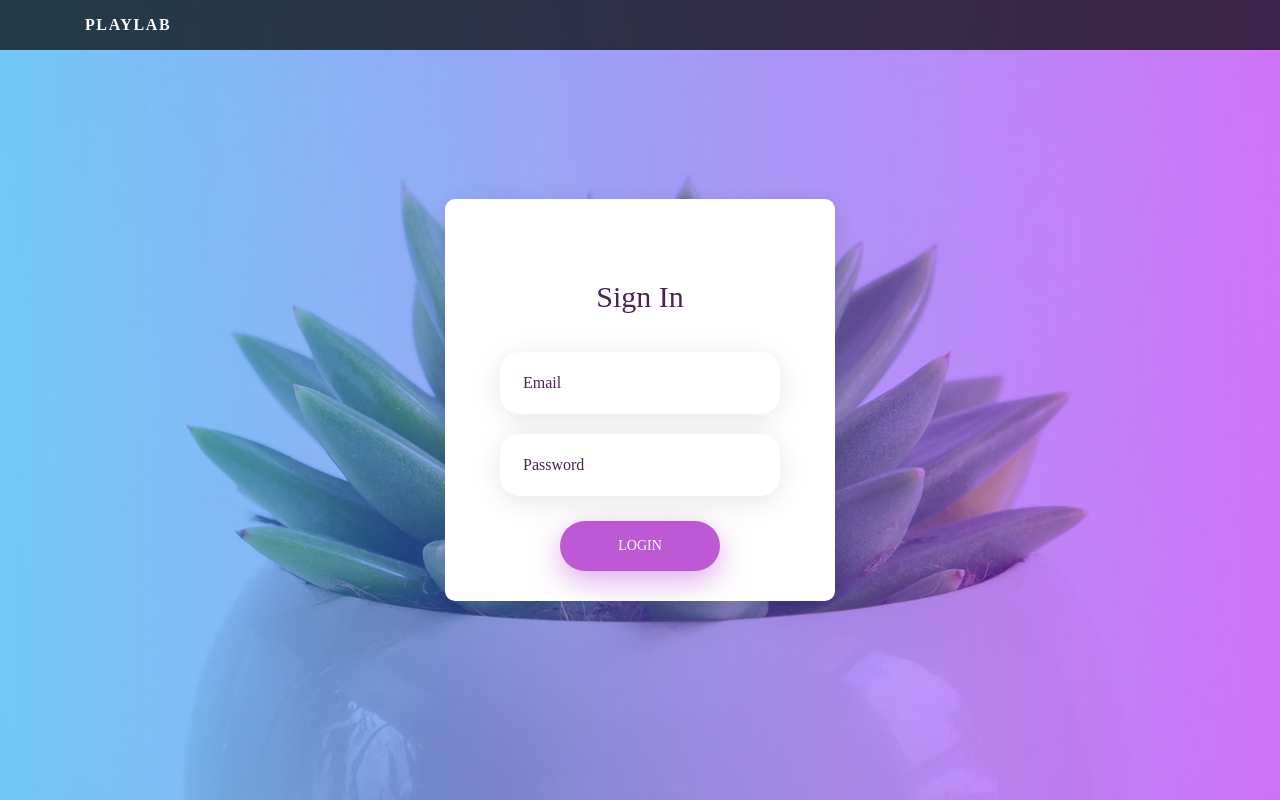
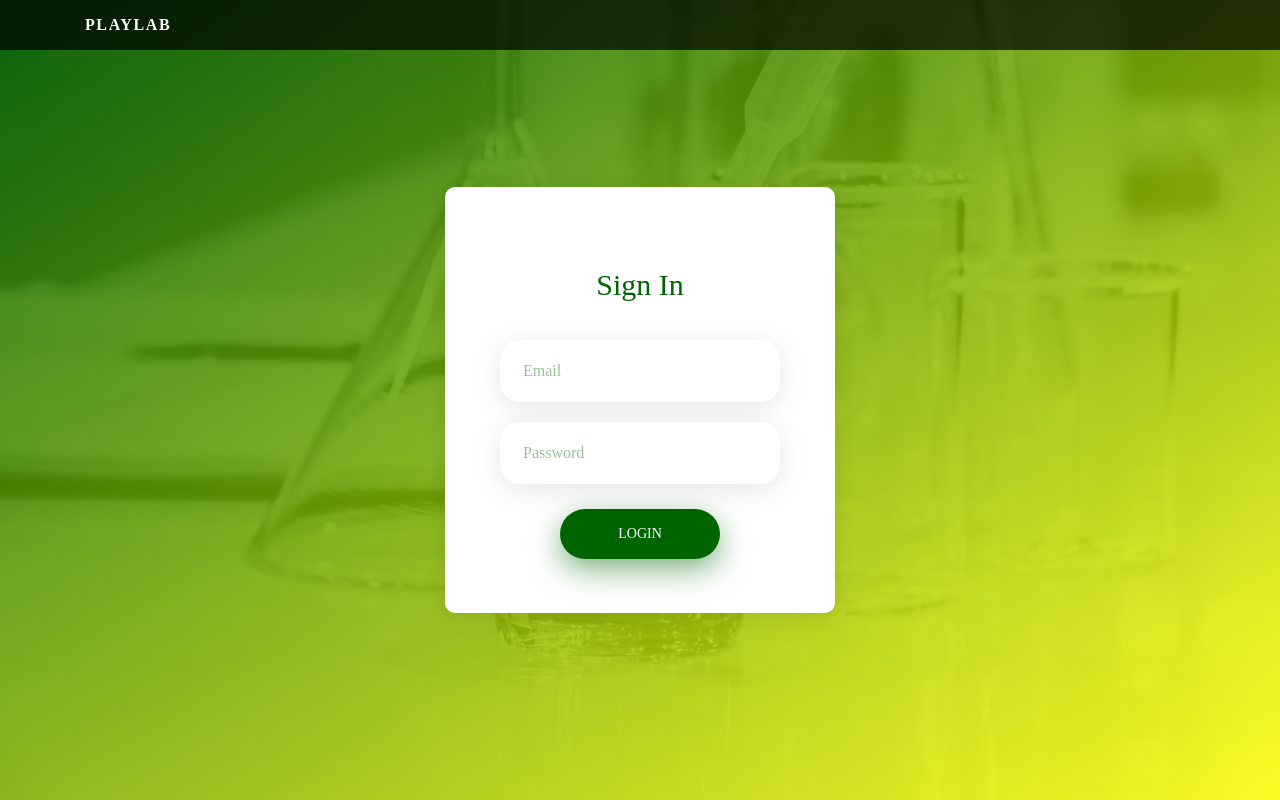
Before and after one commit to JavierAntonYuste/labton, a Flask app: page /login in a window 1280 px wide. Run offline with Flask 2, Linux system fonts and the light colour scheme; parts of the project's set-up code (start-up, migrations or seed data) failed here and were passed over; some libraries are stand-ins or nearby versions; some web fonts are replaced.

Commit message:
Stylized templates and some minor changes in principal script

```diff
--- a/app/static/css/main.css
+++ b/app/static/css/main.css
@@ -175,10 +175,10 @@ iframe {
   top: 0;
   left: 0;
   background: rgba(93,84,240,0.5);
-  background: -webkit-linear-gradient(left, rgba(0,168,255,0.5), rgba(185,0,255,0.5));
-  background: -o-linear-gradient(left, rgba(0,168,255,0.5), rgba(185,0,255,0.5));
-  background: -moz-linear-gradient(left, rgba(0,168,255,0.5), rgba(185,0,255,0.5));
-  background: linear-gradient(left, rgba(0,168,255,0.5), rgba(185,0,255,0.5));
+  background: -webkit-linear-gradient(-30deg, rgba(255,255,0,0.85), rgba(0,100,0,0.85));
+  background: -o-linear-gradient(-30deg, rgba(255,255,0,0.85), rgba(0,100,0,0.85));
+  background: -moz-linear-gradient(-30deg, rgba(255,255,0,0.85), rgba(0,100,0,0.85));
+  background: linear-gradient(-30deg, rgba(255,255,0,0.85), rgba(0,100,0,0.85));
   pointer-events: none;
 }
 
@@ -207,7 +207,7 @@ iframe {
   display: block;
   font-family: SourceSansPro-Bold;
   font-size: 30px;
-  color: #4b2354;
+  color: #006400;
   line-height: 1.2;
   text-align: center;
 }
@@ -222,10 +222,11 @@ iframe {
   border-radius: 20px;
 }
 
+
 .input100 {
   font-family: SourceSansPro-Bold;
   font-size: 16px;
-  color: #4b2354;
+  color: #006400;
   line-height: 1.2;
 
   display: block;
@@ -233,6 +234,10 @@ iframe {
   height: 62px;
   background: transparent;
   padding: 0 20px 0 23px;
+}
+
+.input100::placeholder{
+  color: rgba(0,100,0,0.4)
 }
 
 
@@ -292,7 +297,7 @@ iframe {
   padding: 0 20px;
   min-width: 160px;
   height: 50px;
-  background-color: #bd59d4;
+  background-color: #006400;
   border-radius: 25px;
 
   font-family: SourceSansPro-SemiBold;
@@ -306,20 +311,20 @@ iframe {
   -moz-transition: all 0.4s;
   transition: all 0.4s;
 
-  box-shadow: 0 10px 30px 0px rgba(189, 89, 212, 0.5);
-  -moz-box-shadow: 0 10px 30px 0px rgba(189, 89, 212, 0.5);
-  -webkit-box-shadow: 0 10px 30px 0px rgba(189, 89, 212, 0.5);
-  -o-box-shadow: 0 10px 30px 0px rgba(189, 89, 212, 0.5);
-  -ms-box-shadow: 0 10px 30px 0px rgba(189, 89, 212, 0.5);
+  box-shadow: 0 10px 30px 0px rgba(0, 100, 0, 0.5);
+  -moz-box-shadow: 0 10px 30px 0px rgba(0, 100, 0, 0.5);
+  -webkit-box-shadow: 0 10px 30px 0px rgba(0, 100, 0, 0.5);
+  -o-box-shadow: 0 10px 30px 0px rgba(0, 100, 0, 0.5);
+  -ms-box-shadow: 0 10px 30px 0px rgba(0, 100, 0, 0.5);
 }
 
 .login100-form-btn:hover {
-  background-color: #4b2354;
-  box-shadow: 0 10px 30px 0px rgba(189, 89, 212, 0.8);
-  -moz-box-shadow: 0 10px 30px 0px rgba(189, 89, 212, 0.8);
-  -webkit-box-shadow: 0 10px 30px 0px rgba(189, 89, 212, 0.8);
-  -o-box-shadow: 0 10px 30px 0px rgba(189, 89, 212, 0.8);
-  -ms-box-shadow: 0 10px 30px 0px rgba(189, 89, 212, 0.8);
+  background-color: #009900;
+  box-shadow: 0 10px 30px 0px rgba(0, 100, 0, 0.8);
+  -moz-box-shadow: 0 10px 30px 0px rgba(0, 100, 0, 0.8);
+  -webkit-box-shadow: 0 10px 30px 0px rgba(0, 100, 0, 0.8);
+  -o-box-shadow: 0 10px 30px 0px rgba(0, 100, 0, 0.8);
+  -ms-box-shadow: 0 10px 30px 0px rgba(0, 100, 0, 0.8);
 }
 
 
@@ -365,7 +370,7 @@ iframe {
 .btn-hide-validate {
   font-family: Material-Design-Iconic-Font;
   font-size: 15px;
-  color: #fa4251;
+  color:º;
   cursor: pointer;
   display: -webkit-box;
   display: -webkit-flex;
--- a/app/static/css/one-page-wonder.css
+++ b/app/static/css/one-page-wonder.css
@@ -59,7 +59,7 @@ header.masthead {
   overflow: hidden;
   padding-top: calc(7rem + 72px);
   padding-bottom: 7rem;
-  background: linear-gradient(0deg, #00b8ff 0%, #ee0979 100%);
+  background: linear-gradient(0deg, #FFFF00 0%, #32CD32 100%);
   background-repeat: no-repeat;
   background-position: center center;
   background-attachment: scroll;
@@ -83,7 +83,7 @@ header.masthead .bg-circle {
   z-index: 0;
   position: absolute;
   border-radius: 100%;
-  background: linear-gradient(0deg, #ee0979 0%, #ff6a00 100%);
+  background: linear-gradient(0deg, #32CD32 0%, #008000 100%);
 }
 
 header.masthead .bg-circle-1 {
@@ -137,8 +137,8 @@ header.masthead .bg-circle-4 {
 }
 
 .btn-primary:active, .btn-primary:focus, .btn-primary:hover {
-  background-color: #bd0760 !important;
-  border-color: #bd0760 !important;
+  background-color: #228B22 !important;
+  border-color: #228B22 !important;
 }
 
 .btn-primary:focus {
--- /dev/null
+++ b/app/templates/base.html
@@ -0,0 +1,64 @@
+<!DOCTYPE html>
+<html lang="en">
+
+<head>
+
+  <meta charset="utf-8">
+  <meta name="viewport" content="width=device-width, initial-scale=1, shrink-to-fit=no">
+  <meta name="description" content="">
+  <meta name="author" content="">
+
+  <title>PlayLab</title>
+  <link rel="shortcut icon" href="static/img/favicon.ico" type="image/x-icon">
+
+  <!-- Bootstrap core CSS -->
+  <link href="static/vendor/bootstrap/css/bootstrap.css" rel="stylesheet">
+
+  <!-- Custom fonts for this template -->
+  <link href="https://fonts.googleapis.com/css?family=Catamaran:100,200,300,400,500,600,700,800,900" rel="stylesheet">
+  <link href="https://fonts.googleapis.com/css?family=Lato:100,100i,300,300i,400,400i,700,700i,900,900i" rel="stylesheet">
+
+  <!-- Custom styles for this template -->
+  <link href="static/css/one-page-wonder.css" rel="stylesheet">
+
+  <link rel="stylesheet" type="text/css" href="static/vendor/bootstrap/css/bootstrap.css">
+<!--===============================================================================================-->
+  <link rel="stylesheet" type="text/css" href="static/fonts/font-awesome-4.7.0/css/font-awesome.css">
+<!--===============================================================================================-->
+  <link rel="stylesheet" type="text/css" href="static/fonts/iconic/css/material-design-iconic-font.css">
+<!--===============================================================================================-->
+  <link rel="stylesheet" type="text/css" href="static/vendor/animate/animate.css">
+<!--===============================================================================================-->
+  <link rel="stylesheet" type="text/css" href="static/vendor/css-hamburgers/hamburgers.css">
+<!--===============================================================================================-->
+  <link rel="stylesheet" type="text/css" href="static/vendor/animsition/css/animsition.css">
+<!--===============================================================================================-->
+  <link rel="stylesheet" type="text/css" href="static/vendor/select2/select2.css">
+<!--===============================================================================================-->
+  <link rel="stylesheet" type="text/css" href="static/vendor/daterangepicker/daterangepicker.css">
+<!--===============================================================================================-->
+  <link rel="stylesheet" type="text/css" href="static/css/util.css">
+  <link rel="stylesheet" type="text/css" href="static/css/main.css">
+
+</head>
+
+<body>
+{% block nav %}
+
+{% endblock nav %}
+
+{% with messages = get_flashed_messages() %}
+  {% if messages %}
+    <ul class=flashes>
+    {% for message in messages %}
+      <li>{{ message }}</li>
+    {% endfor %}
+    </ul>
+  {% endif %}
+{% endwith %}
+
+{% block body %}
+
+{% endblock body %}
+
+</html>
--- a/app/templates/index.html
+++ b/app/templates/index.html
@@ -1,48 +1,5 @@
-<!DOCTYPE html>
-<html lang="en">
+{% extends 'base.html' %}
 
-<head>
-
-  <meta charset="utf-8">
-  <meta name="viewport" content="width=device-width, initial-scale=1, shrink-to-fit=no">
-  <meta name="description" content="">
-  <meta name="author" content="">
-
-  <title>PlayLab</title>
-  <link rel="shortcut icon" href="static/img/favicon.ico" type="image/x-icon">
-
-  <!-- Bootstrap core CSS -->
-  <link href="static/vendor/bootstrap/css/bootstrap.css" rel="stylesheet">
-
-  <!-- Custom fonts for this template -->
-  <link href="https://fonts.googleapis.com/css?family=Catamaran:100,200,300,400,500,600,700,800,900" rel="stylesheet">
-  <link href="https://fonts.googleapis.com/css?family=Lato:100,100i,300,300i,400,400i,700,700i,900,900i" rel="stylesheet">
-
-  <!-- Custom styles for this template -->
-  <link href="static/css/one-page-wonder.css" rel="stylesheet">
-
-  <link rel="stylesheet" type="text/css" href="static/vendor/bootstrap/css/bootstrap.css">
-<!--===============================================================================================-->
-  <link rel="stylesheet" type="text/css" href="static/fonts/font-awesome-4.7.0/css/font-awesome.css">
-<!--===============================================================================================-->
-  <link rel="stylesheet" type="text/css" href="static/fonts/iconic/css/material-design-iconic-font.css">
-<!--===============================================================================================-->
-  <link rel="stylesheet" type="text/css" href="static/vendor/animate/animate.css">
-<!--===============================================================================================-->
-  <link rel="stylesheet" type="text/css" href="static/vendor/css-hamburgers/hamburgers.css">
-<!--===============================================================================================-->
-  <link rel="stylesheet" type="text/css" href="static/vendor/animsition/css/animsition.css">
-<!--===============================================================================================-->
-  <link rel="stylesheet" type="text/css" href="static/vendor/select2/select2.css">
-<!--===============================================================================================-->
-  <link rel="stylesheet" type="text/css" href="static/vendor/daterangepicker/daterangepicker.css">
-<!--===============================================================================================-->
-  <link rel="stylesheet" type="text/css" href="static/css/util.css">
-  <link rel="stylesheet" type="text/css" href="static/css/main.css">
-
-</head>
-
-<body>
 {% block nav %}
   <!-- Navigation -->
     <nav class="navbar navbar-expand-lg navbar-dark navbar-custom fixed-top">
@@ -139,7 +96,7 @@
   <!-- Footer -->
   <footer class="py-5 bg-black">
     <div class="container">
-      <p class="m-0 text-center text-white small">Copyright &copy; Your Website 2019</p>
+      <p class="m-0 text-center text-white small">Copyright &copy; UPM 2019</p>
     </div>
     <!-- /.container -->
   </footer>
@@ -150,5 +107,3 @@
 
 </body>
 {% endblock body %}
-
-</html>
--- a/app/templates/login.html
+++ b/app/templates/login.html
@@ -1,4 +1,4 @@
-{% extends 'index.html' %}
+{% extends 'base.html' %}
 
 {% block nav %}
   <!-- Navigation -->
@@ -20,7 +20,6 @@
 
 		<div class="container-login100" style="background-image: url('static/img/bg-01.jpg');">
 			<div class="wrap-login100 p-l-55 p-r-55 p-t-80 p-b-30">
-
 		      <form class="login100-form validate-form" action="" method="POST">
 						<span class="login100-form-title p-b-37">
 							Sign In
@@ -36,6 +35,7 @@
 					 	<div class="container-login100-form-btn">
 		        <input class="login100-form-btn" type="submit" value="Login">
 					</div>
+          <br>
 		      </form>
 		      {% if error %}
 		        <p class="error"><strong>Error:</strong> {{ error }}
```
Also changed, not shown: app/__init__.py (+23 -21 lines), app/decorators.py (added, +18 -0 lines), app/templates/home.html (added, +25 -0 lines), app/static/img/bg-01.jpg, 1 other file.
